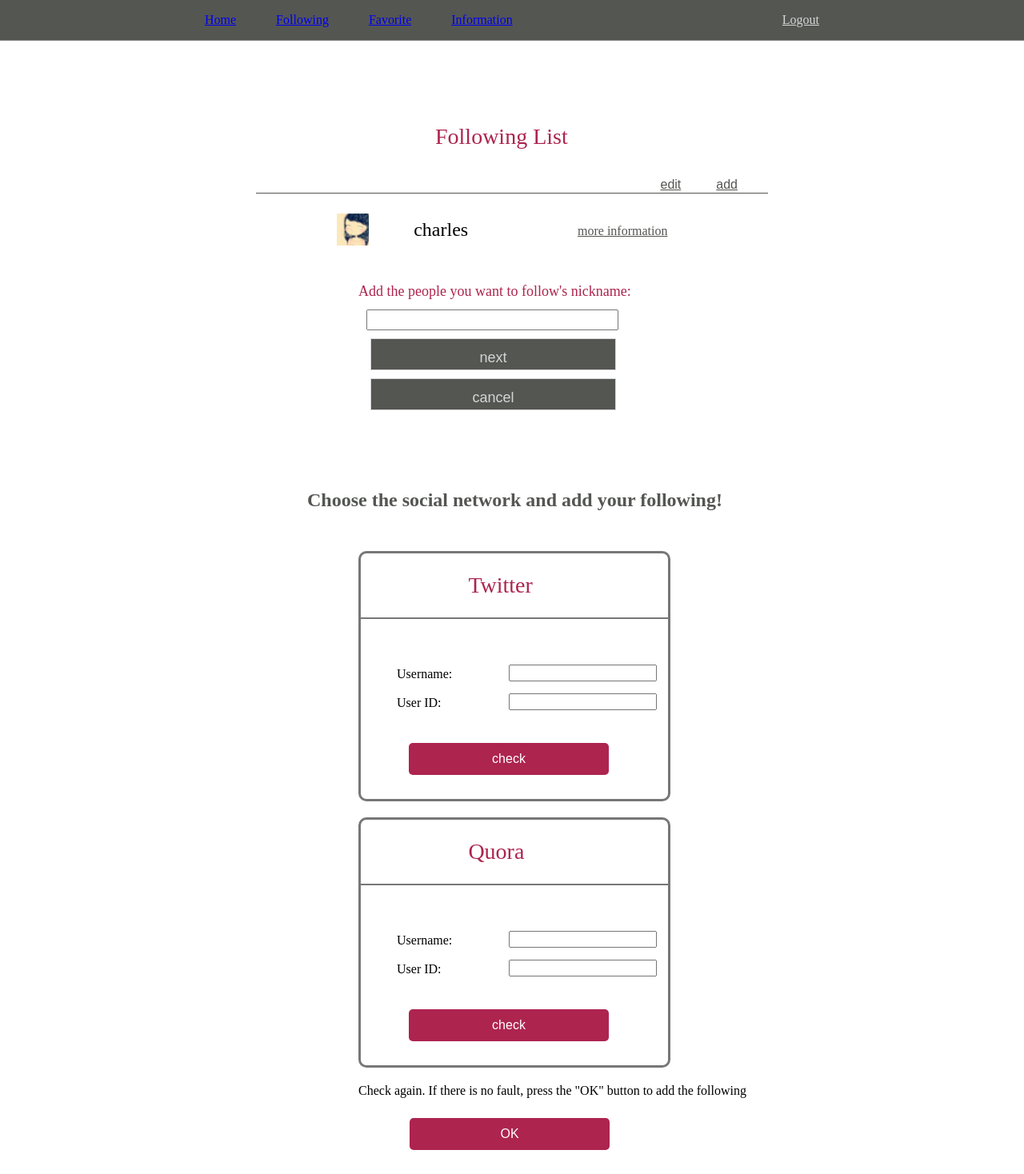
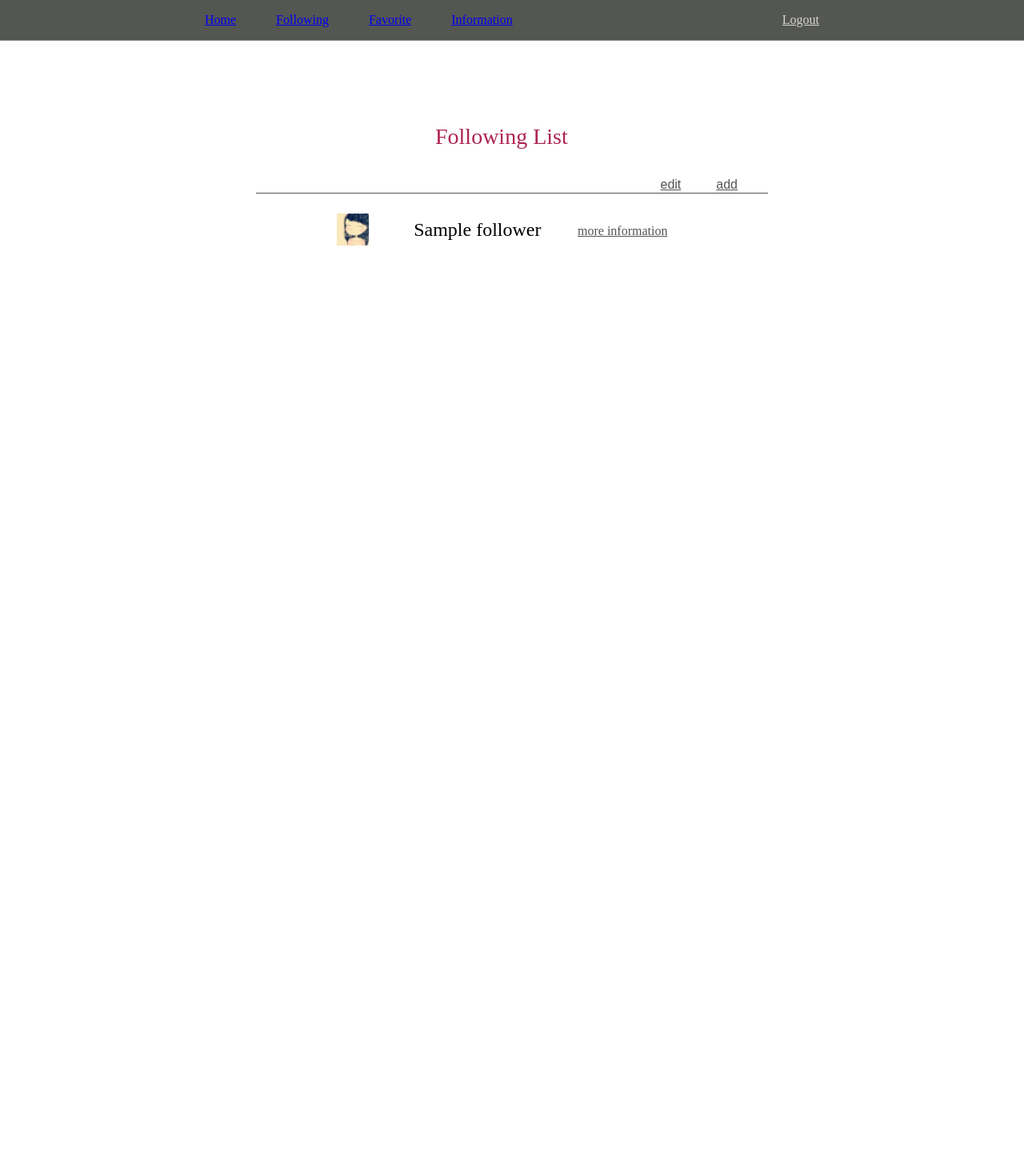
Before and after one commit to CharlesZ-Chen/ChasingSomeone, a Django app: page /ChasingSomeone/browse_following/ in a window 1280 px wide. Shown: the whole page at 80% size. After the commit the page ends 307 px from the top, so only its background shows below. Run offline with Django 3.2, Linux system fonts and the light colour scheme; a user stored in the database is signed in; tables that the repository leaves empty hold one stand-in row (values such as "Sample post"); some libraries are stand-ins or nearby versions.

Commit message:
finish add follower front-end: 1.Cookies.js add initCsrf 2.  following.js  3. modify following.html

```diff
--- a/static/js/Cookie.js
+++ b/static/js/Cookie.js
@@ -2,6 +2,7 @@
  * Created by charleszhuochen on 11/01/2015.
  */
 // using jQuery
+var csrftoken;
 function getCookie(name) {
     var cookieValue = null;
     if (document.cookie && document.cookie != '') {
@@ -17,3 +18,7 @@ function getCookie(name) {
     }
     return cookieValue;
 }
+
+function initCsrftoken(){
+    csrftoken = getCookie('csrftoken');
+}
--- /dev/null
+++ b/static/js/following.js
@@ -0,0 +1,272 @@
+/**
+ * Created by charleszhuochen on 12/03/2015.
+ */
+/**
+ * Created by charleszhuochen on 12/02/2015.
+ */
+
+$(document).ready(initFollowingPage);
+
+var add_flr_hint = "set people name you want to follow:";
+var b4_add_flr_hint = "success add follower, follower name is:";
+var url_add_follower = "/ChasingSomeone/add_follower/";
+var url_verify_account = "/ChasingSomeone/verify_account/";
+var url_save_account = "/ChasingSomeone/save_account/";
+
+function ajax_json(url, data, callback, csrftkn){
+    $.ajaxSetup({
+    beforeSend: function(xhr) {
+            xhr.setRequestHeader("X-CSRFToken", csrftkn);
+        }
+    });
+    $.ajax({
+    url        : url,
+    dataType   : 'json',
+    contentType: 'application/json; charset=UTF-8',
+    data       : JSON.stringify(data),
+    type       : 'POST',
+    complete   : callback
+});
+}
+
+function new_following_item(flr_name, flr_id, url_img){
+        var div_fl_item = document.createElement("div");
+        var div_profile_picture = document.createElement("div");
+        var div_following_name = document.createElement("div");
+        var a_href_to_more = document.createElement("a");
+        //for profile picture
+        div_profile_picture.setAttribute("class", "profile-picture");
+        var img = document.createElement("img");
+        img.setAttribute("src", url_img);
+        div_profile_picture.appendChild(img);
+
+        //for following name
+        var flr_name_text = document.createTextNode(flr_name);
+        div_following_name.appendChild(flr_name_text);
+        div_following_name.setAttribute("class", "following-name");
+
+        //for a href to more information
+        var url_href = "/ChasingSomeone/follower_profile/"+flr_id+"/";
+        a_href_to_more.setAttribute("href", url_href);
+        var a_text = document.createTextNode("more information");
+        a_href_to_more.appendChild(a_text);
+
+        //for following item div
+        div_fl_item.setAttribute("class", "following-item");
+        div_fl_item.setAttribute("id", flr_id);
+        div_fl_item.appendChild(div_profile_picture);
+        div_fl_item.appendChild(div_following_name);
+        div_fl_item.appendChild(a_href_to_more);
+
+        //var wrap = document.createElement('div');
+        //wrap.appendChild(div_fl_item.cloneNode(true));
+        //alert(wrap.innerHTML);
+        return div_fl_item;
+    }
+
+
+function initFollowingPage(){
+    initCsrftoken();
+    $("div.socialnetwork").children("div.title").click(toggleSocialWork);
+    $("div.socialnetwork input.confirm-button").click(verify_account);
+    $("#btn_goto_add_follower").click(show_add_follower);
+    $("#btn_cancel_add_follower").click(hide_add_follower);
+    $("#btn_add_follower").click(add_follower);
+    $("#btn_save_accounts").click(save_accounts);
+    $("#follower_profile").find("div.add-hint").text(add_flr_hint);
+
+
+}
+
+function show_add_follower(){
+    $("#follower_list").fadeOut();
+    $("#add_section").slideDown();
+}
+
+function hide_add_follower(){
+    var $input_flr_name = $("#follower_profile").find("input[name~='fname']");
+    $input_flr_name.val("");
+    $input_flr_name.removeAttr("disabled");
+    $("#add_section").slideUp("slow");
+    $("#follower_list").fadeIn();
+}
+
+function toggleSocialWork()
+{
+    $(this).next().slideToggle("slow");
+}
+
+function add_follower()
+{
+    var $flr_profile = $("#follower_profile");
+    var flr_name = $flr_profile.find("input[name~='fname']").val();
+    if (flr_name == ""){
+        alert("please input follower name.");
+        return;
+    }
+    $flr_profile.find("button[name~='add']").attr("disabled","disabled");
+    var data = {"flr_name": flr_name};
+    ajax_json(url_add_follower,data, response_add_follower, csrftoken);
+}
+
+function response_add_follower(data, status){
+     var $flr_profile = $("#follower_profile");
+    var $btn_add = $("#btn_add_follower");
+    var $btn_cancel = $("#btn_cancel_add_follower");
+    $btn_add.removeAttr("disabled");
+
+    if (data.responseText == "False"){
+        alert("Sorry, This follower already exist. Please change the name.");
+        return;
+    }
+    var flr = JSON.parse(data.responseText);
+    var new_flr_item = new_following_item(flr["flr_name"], flr["flr_id"], '../../static/img/profile_picture.png');
+    document.getElementById("following_list").appendChild(new_flr_item);
+    $btn_add.hide();
+    $btn_cancel.hide();
+    $flr_profile.find("input[name~='fname']").attr("disabled", "disabled");
+    //alert(flr["flr_id"]);
+    $flr_profile.find("div.add-hint").text(b4_add_flr_hint);
+    $("#add_account_div").fadeIn();
+
+}
+
+function verify_account(){
+    var act_type = $(this).attr("data-act_type");
+    //alert(act_type);
+    var data = {"act_type": act_type};
+    switch(data.act_type){
+        case "twitter":
+            var screen_name = $(this).parent().find("#screen_name").val();
+            if(screen_name == ""){
+                alert("please input twitter user name");
+                return;
+            }
+            data.screen_name = screen_name;
+            break;
+        case "quora":
+            var user_name = $(this).parent().find("#user_name").val();
+            if(user_name == ""){
+                alert("please input quora user name");
+                return;
+            }
+            break;
+        default :
+            return;
+    }
+    $(this).attr("disabled", "disabled");
+    $(this).attr("value", "checking");
+    $(this).css("background-color", "orangered");
+    ajax_json(url_verify_account, data, response_verify_account($(this)), csrftoken);
+}
+
+function response_verify_account($btn_clicked){
+    return function(data, status, jqXHR){
+        $btn_clicked.removeAttr("disabled");
+        if(data.responseText == "False"){
+            alert("Sorry, this follower already have a "+$btn_clicked.attr("data-act_type")+" account in our system.");
+            $btn_clicked.removeAttr("style");
+            $btn_clicked.attr("value", "check");
+            return;
+        }
+        if(data.responseText == "404"){
+            alert("Sorry, this twitter account doesn't exist.");
+            return;
+        }
+        $btn_clicked.attr("value", "verified");
+        $btn_clicked.css("background-color", "orange");
+        $btn_clicked.attr("disabled", "disabled");
+        $btn_clicked.parent().find("#screen_name").attr("disabled", "disabled");
+        //$btn_clicked.removeAttr("style");
+    };
+}
+
+function back_to_flr_list(){
+    var $add_act_div = $("#add_account_div");
+    $add_act_div.find("div.add-form").each(function(index, obj){
+
+        var $btn_confirm =  $(this).find("input.confirm-button");
+        $btn_confirm.removeAttr("style");
+        $btn_confirm.removeAttr("disabled");
+        $btn_confirm.attr("value", "check");
+        var act_type = $btn_confirm.attr("data-act_type");
+        switch(act_type){
+            case "twitter":
+                var $input_screen_name = $(this).find("#screen_name");
+                $input_screen_name.val("");
+                $input_screen_name.removeAttr("disabled");
+                break;
+            case "quora":
+                var $user_name = $(this).find("#user_name");
+                $user_name.val("");
+                $user_name.removeAttr("disabled");
+                break;
+            default: return;
+        }
+        $(this).hide();
+    });
+    var $flr_profile = $("#follower_profile");
+    $("#btn_add_follower").show();
+    $("#btn_cancel_add_follower").show();
+    $flr_profile.find("div.add-hint").text(add_flr_hint);
+    $add_act_div.hide();
+
+    hide_add_follower();
+}
+
+function save_accounts(){
+    var $add_act_div = $("#add_account_div");
+    $add_act_div.find("div.add-form:visible").each(function(index, obj){
+        var $btn_confirm = $(this).find("input.confirm-button");
+        var check_status = $btn_confirm.attr("value");
+        if(check_status == "verified"){
+            $btn_confirm.attr("value", "saving");
+            $btn_confirm.css("background-color", "yellowgreen");
+            var flr_name = $("#follower_profile").find("input[name~='fname']").val();
+            var act_type = $btn_confirm.attr("data-act_type");
+            var data = {"flr_name": flr_name,
+                        "act_type": act_type};
+            switch(data.act_type){
+                case "twitter":
+                   var screen_name = $(this).find("#screen_name").val();
+                    data["screen_name"] = screen_name;
+                    break;
+                case "quora":
+                    break;
+                default :
+                    return;
+            }
+            ajax_json(url_save_account, data, response_save_account($btn_confirm), csrftoken);
+        }
+    });
+}
+
+function response_save_account($btn_clicked){
+    return function(data, status, jqXHR){
+        if(data.responseText == "False"){
+            alert("cannot save "+$btn_clicked.attr("data-act_type")+" account: follower doesn't exist or already have this kind account.");
+            return;
+        }
+        if(data.responseText == "404"){
+            alert("cannot save "+$btn_clicked.attr("data-act_type")+" account: this account does not exist.");
+            return;
+        }
+        if(data.responseText == "True"){
+            $btn_clicked.attr("value", "Saved");
+            $btn_clicked.css("background-color", "green");
+            trigger_b2_flr_list();
+        }
+    };
+}
+
+function trigger_b2_flr_list(){
+    var loop_result = true;
+        $("#add_account_div").find("div.add-form").each(function(){
+        if($(this).find("input.confirm-button").attr("value") == "saving") {
+            loop_result = false;
+        }
+    });
+    if(loop_result == true){
+        back_to_flr_list();
+    }
+}
--- a/templates/ChasingSomeoneApp/following.html
+++ b/templates/ChasingSomeoneApp/following.html
@@ -7,43 +7,46 @@
     <link href="{% static 'css/following.css' %}" type="text/css" rel="stylesheet"/>
     <script type="text/javascript" src="{% static 'js/jquery-2.0.0.js' %}"></script>
     <script type="text/javascript" src="{% static 'js/bootstrap.min.js' %}"></script>
+    <script type="text/javascript" src="{% static 'js/Cookie.js' %}"></script>
+    <script type="text/javascript" src="{% static 'js/following.js' %}"></script>
 </head>
 <body>
     {% include "ChasingSomeoneApp/header.html" %}
 
     <div class="content">
-        <div class="follower-list">
+        <div id="follower_list" class="follower-list">
             <div class="title">Following List</div>
             <div class="function-button">
-                <button>add</button>
-                <button onclick="{location.href='../../ChasingSomeone/add_follower'}">edit</button>
+                <button id="btn_goto_add_follower" >add</button>
+                <button>edit</button>
             </div>
             <!--following list-->
-            <div class="following-list">
-
-                <div class="following-item">
+            <div id="following_list" class="following-list">
+            {% for flr in flr_list %}
+                <div class="following-item" id="{{ flr.flr_id }}">
                     <div class="profile-picture">
                         <img src="../../static/img/profile_picture.png">
                     </div>
                     <div class="following-name">
-                        charles
+                        {{ flr.flr_name }}
                     </div>
                     <a href="#">more information</a>
                 </div>
+                {% endfor %}
             </div>
         </div>
 
-        <div class="add-section">
+        <div id="add_section" class="add-section" style="display: none">
         <!--add follower name-->
-            <div class="follower-name">
+            <div id="follower_profile" class="follower-name">
             <div class="add-hint">Add the people you want to follow's nickname:</div>
             <input type="text" name="fname" />
-            <button>next</button>
-            <button>cancel</button>
+            <button id="btn_add_follower" >next</button>
+            <button id="btn_cancel_add_follower" >cancel</button>
         </div>
 
         <!--add social website-->
-            <div id='add_follower_div' class="content-right-add">
+            <div id="add_account_div" class="content-right-add" style="display: none">
             <div class = "hint">
                 Choose the social network and add your following!
             </div>
@@ -55,20 +58,20 @@
                     </div>
                 </div>
 
-                <div class = "add-form">
-                    <form method="post" action = "#" enctype="multipart/form-data">
+                <div class = "add-form" style="display: none">
+{#                    <form method="post" action = "#" enctype="multipart/form-data">#}
                         <div class = "form-left">
                             <p for="#" >Username:</p>
-                            <p for="#">User ID:</p>
+{#                            <p for="#">User ID:</p>#}
                         </div>
 
                         <div class = "form-right">
                             <input id="screen_name" maxlength="30" name="username" type="text">
-                            <input id="follower_id" maxlength="30" name="userid" type="text">
+{#                            <input id="follower_id" maxlength="30" name="userid" type="text">#}
                         </div>
 
-                        <input name="submit" value="check" type="button" class="confirm-button" onclick="add_follower_tw()">
-                    </form>
+                        <input name="submit" value="check" type="button" class="confirm-button" data-act_type="twitter">
+{#                    </form>#}
                 </div>
             </div>
 
@@ -79,26 +82,26 @@
                     </div>
                 </div>
 
-                <div class = "add-form">
-                    <form method="post" action = "#" enctype="multipart/form-data">
+                <div class = "add-form" style="display: none">
+{#                    <form method="post" action = "#" enctype="multipart/form-data">#}
                         <div class = "form-left">
                             <p for="#" >Username:</p>
-                            <p for="#">User ID:</p>
+{#                            <p for="#">User ID:</p>#}
                         </div>
 
                         <div class = "form-right">
                             <input id="#" maxlength="30" name="username" type="text">
-                            <input id="id_email" maxlength="254" name="email" type="email">
+{#                            <input id="id_email" maxlength="254" name="email" type="email">#}
                         </div>
 
-                        <input name="submit" value="check" type="submit" class="confirm-button">
-                    </form>
+                        <input name="submit" value="check" type="submit" class="confirm-button" data-act_type="quora">
+{#                    </form>#}
                 </div>
             </div>
 
             <!--summary submit-->
             <label class="end-hint">Check again. If there is no fault, press the "OK" button to add the following</label>
-            <input type="submit" value="OK" class="end-submit">
+            <input id="btn_save_accounts" type="submit" value="OK" class="end-submit">
         </div>
 
         </div>
```
